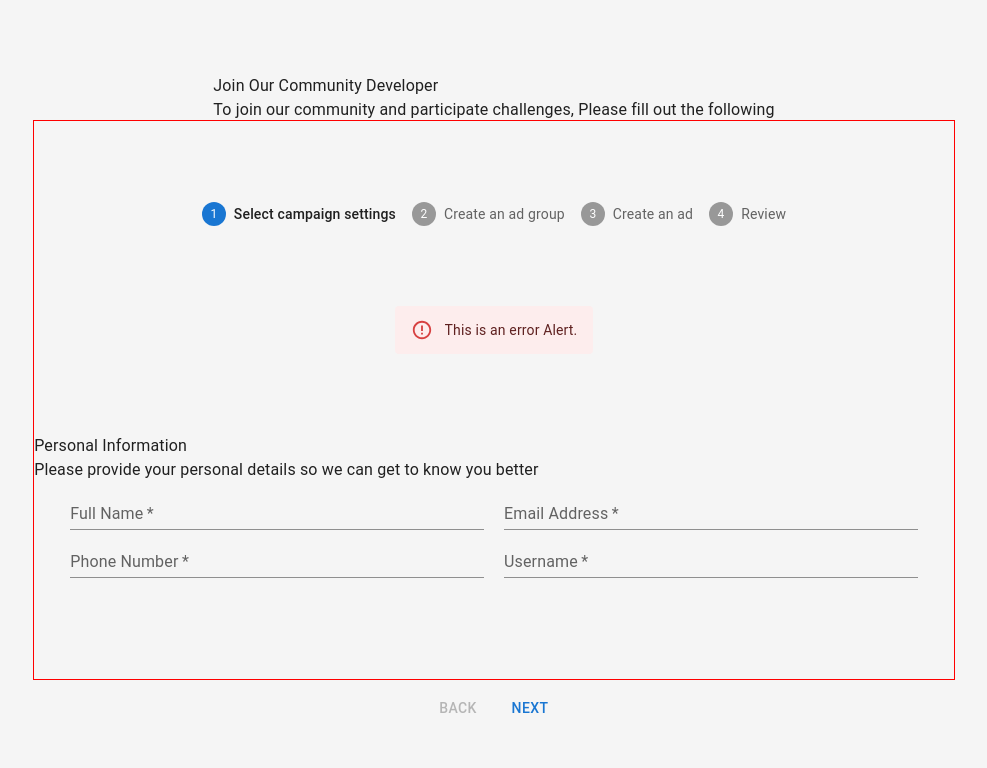
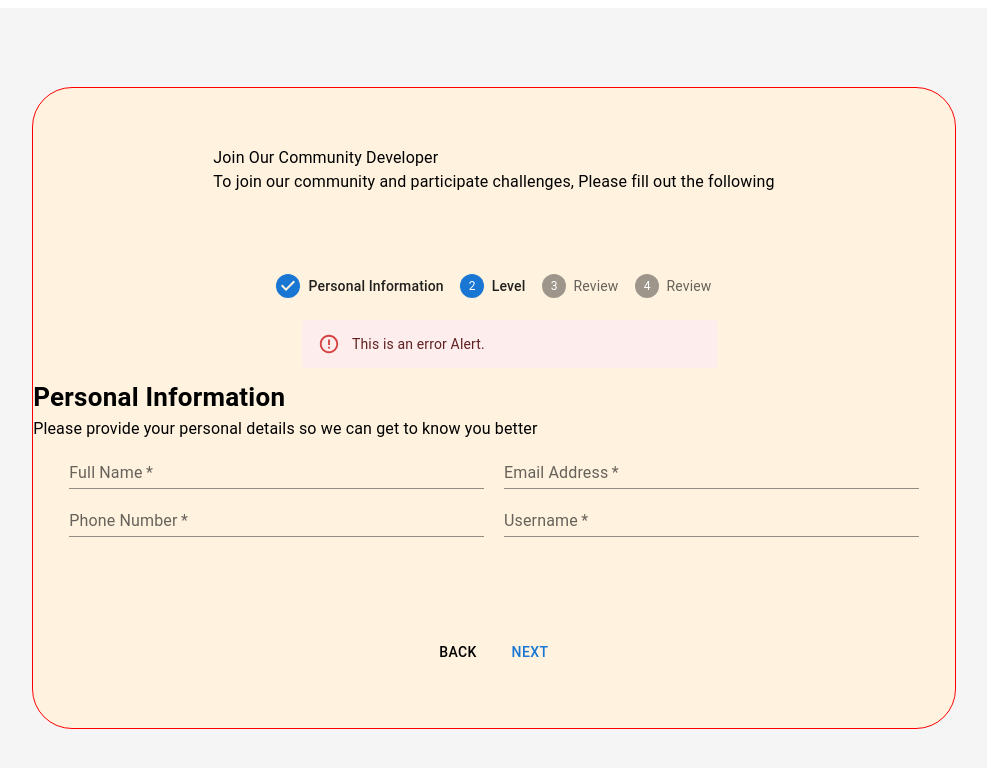
Before and after one commit to yoo-ran/multistep_form, a React (Create React App) app: page / in a window 1280 px wide. Both pictures are taken after a click on the button "NEXT". Shown: the top 768 px of the page, without its empty margins (146-1133 px from the left). Built offline with nearby package versions, Linux system fonts and the light colour scheme.

Commit message:
Validation developing

```diff
--- a/package.json
+++ b/package.json
@@ -11,8 +11,8 @@
     "@testing-library/jest-dom": "^5.17.0",
     "@testing-library/react": "^13.4.0",
     "@testing-library/user-event": "^13.5.0",
-    "react": "^18.2.0",
-    "react-dom": "^18.2.0",
+    "react": "^17.0.2",
+    "react-dom": "^17.0.2",
     "react-scripts": "5.0.1",
     "styled-component": "^2.8.0",
     "styled-components": "^6.1.8",
--- a/src/App.js
+++ b/src/App.js
@@ -1,21 +1,14 @@
 import './App.css';
 import * as React from 'react';
-import { useState } from 'react';
+import { useState, useEffect } from 'react';
 import Box from '@mui/material/Box';
 import TextField from '@mui/material/TextField';
 import RadioGroup from '@mui/material/RadioGroup';
 import Radio from '@mui/material/Radio';
 import Alert from '@mui/material/Alert';
-// import FormControl from '@mui/material/FormControl';
 import FormControlLabel from '@mui/material/FormControlLabel';
 import Container from '@mui/material/Container';
-
-import CssBaseline from '@mui/material/CssBaseline';
-// import {makeStyles } from '@mui/styles';
-// import { createTheme, ThemeProvider } from '@mui/material/styles';
-// import { lime, purple } from '@mui/material/colors';
-
-
+import { orange } from '@mui/material/colors';
 
 import Stepper from '@mui/material/Stepper';
 import Step from '@mui/material/Step';
@@ -23,76 +16,7 @@ import StepLabel from '@mui/material/StepLabel';
 import Button from '@mui/material/Button';
 import Typography from '@mui/material/Typography';
 
-const steps = ['Select campaign settings', 'Create an ad group', 'Create an ad',"Review"];
-
-function App() {
-  const [activeStep, setActiveStep] = useState(0);
-  const [info,setInfo]=useState({
-    name:"",
-    email:"",
-    phone:"",
-    user:""
-  });
-  const [level, setLevel] = useState("");
-  const [preference, setPreference] = useState("");
-  const [goNext, setGoNext] = useState(false);
-  const [alert, setAlert] = useState(false)
-
-
-  const alertText = alert ? <Alert severity="error">This is an error Alert.</Alert>:""
-
-  const handleNext = () => {
-
-    switch (activeStep) {
-      case 0:
-          for (const [key, value] of Object.entries(info)) {
-            if(value==""){
-                setGoNext(false)
-            }else{
-              setGoNext(true)
-            }
-          }
-          if(goNext){
-            setActiveStep((activeStep) => activeStep + 1);
-            setAlert(false)
-          }else{
-            setAlert(true);
-          }
-        break;
-
-      case 1:
-        if (level!="" ) {
-          setActiveStep((activeStep) => activeStep + 1);
-          setAlert(false);
-          }else{
-            setAlert(true);
-          }
-        break;
-
-      case 2:
-        if (preference!="") {
-          setActiveStep((activeStep) => activeStep + 1);
-          setAlert(false);
-          }else{
-            setAlert(true);
-          }
-        break;
-
-      default:
-        setAlert(false);
-        setGoNext(false)
-        break;
-    }
-
-
-
-  };
-
-  const handleBack = () => {
-    setActiveStep((activeStep) => activeStep - 1);
-  };
-
-
+const steps = ['Personal Information', 'Level', 'Review',"Review"];
 
   const containerStyle = {
     display:"flex",
@@ -101,7 +25,7 @@ function App() {
     alignItems: 'center',
     height:"100vh",
     width:"100vw",
-    backgroundColor:"whitesmoke",
+    backgroundColor:"whitesmoke"
   };
 
   const boxStyle = {
@@ -113,7 +37,10 @@ function App() {
     rowGap: '10vh',
     width:"80%",
     height:"70vh",
-    minHeight:"60vh"
+    minHeight:"60vh",
+    backgroundColor:orange[50],
+    borderRadius: "5vh",
+    padding: "5vh 0"
   }
 
   const formStyle = {
@@ -122,6 +49,12 @@ function App() {
     height:"20vh"
     // other styles
   };
+
+  const title = {
+    fontWeight:"bold",
+    fontSize:"26px"
+  }
+
   const inputStyle = {
     display:"flex",
     flexWrap:"wrap",
@@ -147,13 +80,133 @@ function App() {
     width:"30%"
   }
 
+  const alertStyle =  {
+    position:"absolute",
+    top: "40%",
+    left:"35%",
+    width:"30vw"
+  }
+
+
+function App() {
+  const [activeStep, setActiveStep] = useState(1);
+  const [info,setInfo]=useState({
+    name:"",
+    email:"",
+    phone:"",
+    user:""
+  });
+  const [level, setLevel] = useState("");
+  const [preference, setPreference] = useState("");
+  const [goNext, setGoNext] = useState(false);
+  const [alert, setAlert] = useState(false)
+  let alertText = "";
+  // const alertText = <Alert severity="error" style={alertStyle}>This is an error Alert.</Alert>;
+
+
+  const handleNext = () => {
+
+    switch (activeStep) {
+
+      case 1:
+        for (const [key, value] of Object.entries(info)) {
+          if(value===""){
+            setGoNext(false);
+            setAlert(true);
+          } else {
+            setGoNext(true);
+            setAlert(false);
+          }
+        }
+      case 2:
+        if(level !== ""){
+          setActiveStep((activeStep) => activeStep + 1);
+        }
+
+      case 3:
+        if (preference!=="") {
+          setActiveStep((activeStep) => activeStep + 1);
+          setAlert(false);
+          }else{
+            setAlert(true);
+          }
+        break;
+
+      default:
+        setAlert(false);
+        break;
+
+    }
+
+
+  }
+
+  useEffect(() => {
+
+    console.log('hi');
+      switch (activeStep) {
+        case 1:
+            if(goNext){
+              setActiveStep((activeStep) => activeStep + 1);
+              setAlert(false);
+            }
+          break;
+      }
+
+
+  }, [goNext]);
+
+  useEffect(() => {
+    // if(goNext){
+      switch (activeStep) {
+        case 3:
+          if (level!=="") {
+            setAlert(false);
+          }
+        break;
+      }
+    // }
+
+
+  }, [level]);
+
+  useEffect(() => {
+    // if(goNext){
+
+    console.log('effect:' + alert);
+
+      if (alert) {
+        alertText = <Alert severity="error" style={alertStyle}>This is an error Alert.</Alert>
+      } else {
+        alertText = "";
+      }
+    // }
+
+
+  }, [alert]);
+
+  const handleBack = () => {
+    setActiveStep((activeStep) => activeStep - 1);
+  };
+
+  const alertContent = (a) => {
+
+    if (a) {
+      alertText =  <Alert severity="error" style={alertStyle}>This is an error Alert.</Alert>;
+    } else {
+      alertText = "";
+    }
+
+    return alertText;
+  }
+
 
   const stepContent = (step) => {
 
     switch (step) {
       case 1:
         return <Box style={formStyle}>
-            <Typography >Personal Information</Typography>
+            <Typography style={title}>Personal Information</Typography>
             <Typography>Please provide your personal details so we can get to know you better</Typography>
             <Box style={inputStyle}>
               <TextField style={inputWidth} required label="Full Name" value={info.name} variant="standard" onChange={(event)=>{setInfo({...info, name:event.target.value});console.log(event);}} />
@@ -169,7 +222,7 @@ function App() {
       case 2:
         return <Box style={formStyle}>
                   <Box>
-                    <Typography>Skill Level</Typography>
+                    <Typography style={title}>Skill Level</Typography>
                     <Typography>Please tell us about your skill level in frontend development</Typography>
                   </Box>
                   <Box>
@@ -186,7 +239,7 @@ function App() {
 
       case 3:
         return <Box style={formStyle}>
-                  <Typography >Challenges Preference</Typography>
+                  <Typography style={title}>Challenges Preference</Typography>
                   <Typography>Please tell us which frontend challenges you would like to participated in</Typography>
                   <Box>
                     <RadioGroup style={inputStyle} row  aria-labelledby="demo-row-radio-buttons-group-label" name="row-radio-buttons-group" value={preference} onChange={(event)=>{setPreference(event.target.value)}} >
@@ -265,10 +318,9 @@ function App() {
         ) : (
 
           <React.Fragment>
-            <CssBaseline />
-            {alertText}
+            {alertContent(alert)}
             <Box id="contents" >
-              {stepContent(activeStep+1)}
+              {stepContent(activeStep)}
             </Box>
 
             <Box sx={{ display: 'flex', flexDirection: 'row', pt: 2 }}>
--- a/src/index.js
+++ b/src/index.js
@@ -1,8 +1,9 @@
 import React from 'react';
-import ReactDOM from 'react-dom/client';
+import ReactDOM from 'react-dom';
 import App from './App';
 
-const root = ReactDOM.createRoot(document.getElementById('root'));
-root.render(
-    <App />
+// const root = ReactDOM.createRoot(document.getElementById('root'));
+ReactDOM.render(
+    <App />,
+    document.getElementById('root')
 );
```
Also changed, not shown: 1 other file (tests, documents, lock files or other folders).
